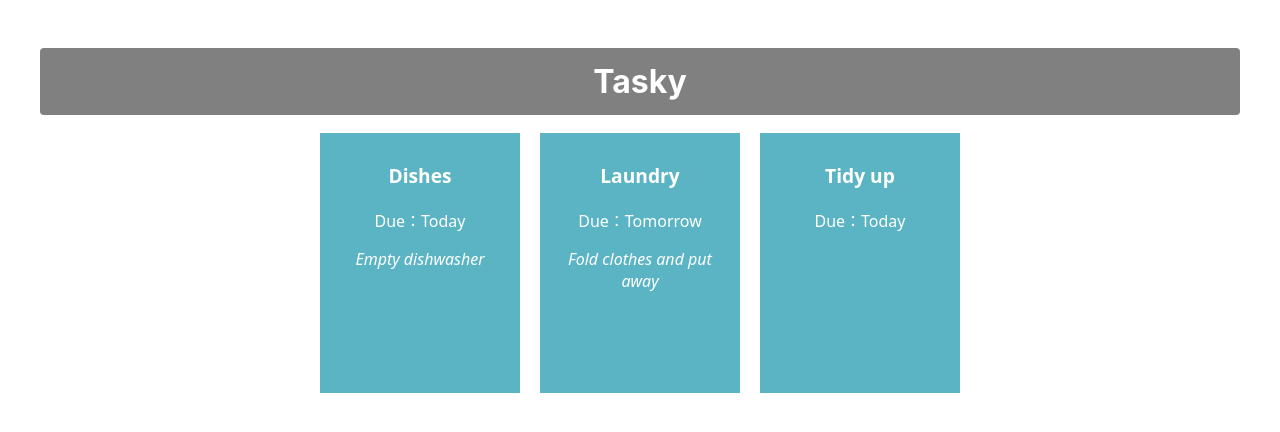
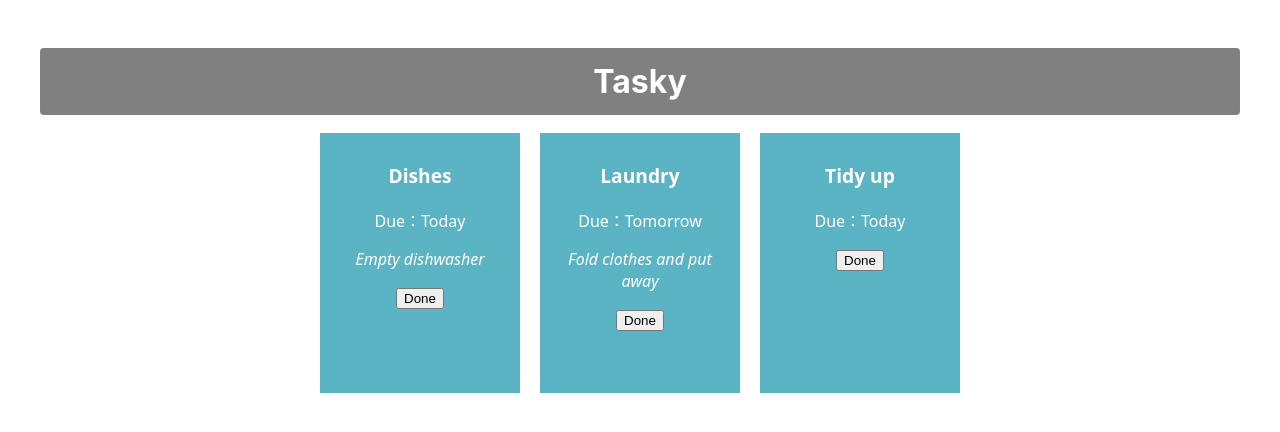
Before and after one commit to TwistZz12/react-basics-labs, a React (Create React App) app in the folder tasky/: page / in a window 1280 px wide. Shown: the top 432 px of the page. Built offline with nearby package versions, Linux system fonts and the light colour scheme.

Commit message:
Mark task as done

```diff
--- a/tasky/src/App.js
+++ b/tasky/src/App.js
@@ -6,21 +6,29 @@
 function App() {
   const[ taskState , setTaskState ] = useState({
     tasks:[
-      { id : 1 , title:"Dishes", description: "Empty dishwasher", deadline: "Today" },
-      { id : 2 , title: "Laundry", description: "Fold clothes and put away", deadline: "Tomorrow" },
-      { id : 3 , title: "Tidy up", deadline: "Today" }
+      { id : 1 , title:"Dishes", description: "Empty dishwasher", deadline: "Today" , done:false},
+      { id : 2 , title: "Laundry", description: "Fold clothes and put away", deadline: "Tomorrow" , done:false},
+      { id : 3 , title: "Tidy up", deadline: "Today" , done:false}
     ]
   });
+  const doneHandler = (taskIndex) => {
+    const tasks = [...taskState.tasks];
+    tasks[taskIndex].done = !tasks[taskIndex].done;
+    setTaskState({tasks});
+    console.log(`${taskIndex} ${tasks[taskIndex].done}`);
+  }
 
   return (
     <div className="container">
     <h1>Tasky</h1>
-  {taskState.tasks.map((task) =>(
+  {taskState.tasks.map((task,index) =>(
     <Task
       title={task.title}
       description={task.description}
       deadline={task.deadline}
       key={task.id}
+      done={task.done}
+      markDone={() => doneHandler(index)}
     />
   ))}
   </div>
--- a/tasky/src/components/Task.js
+++ b/tasky/src/components/Task.js
@@ -1,11 +1,11 @@
 import React from 'react';
 const Task = (props) => {
     return (
-        <div className="card">
+        <div className="card" style={{backgroundColor: props.done ? 'lightgrey' : '#5bb4c4'}}>
             <p className='title'>{props.title}</p>
             <p>Due：{props.deadline}</p>
             <p className='element'>{props.description}</p>
-
+            <button onClick={props.markDone} className='doneButton'>Done</button>
         </div>
 
     )
```
